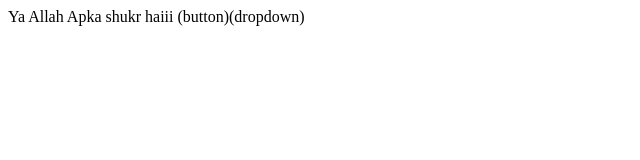
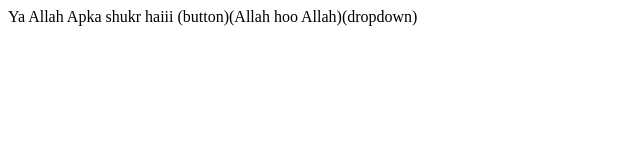
Before and after one commit to MdSaifu7/newRepo, a plain HTML site: page index.html in a window 1280 px wide. Shown: the whole page, without its empty margins (0-640 px from the left). Drawn offline with Linux system fonts and the light colour scheme.

Commit message:
Allah hoo added

```diff
--- a/index.html
+++ b/index.html
@@ -1 +1 @@
-<p>Ya Allah Apka shukr haiii (button)(dropdown)</p>
+<p>Ya Allah Apka shukr haiii (button)(Allah hoo Allah)(dropdown)</p>
```
